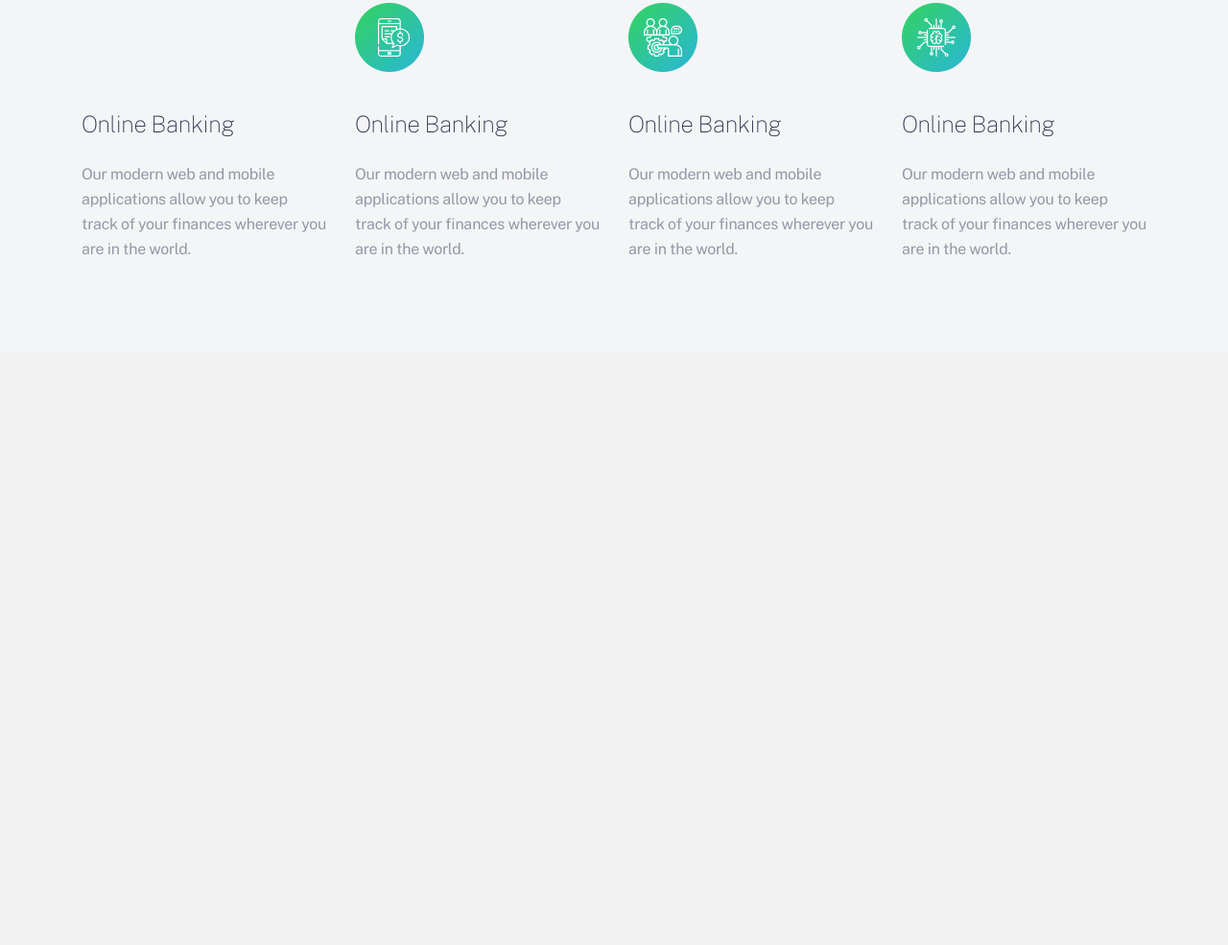
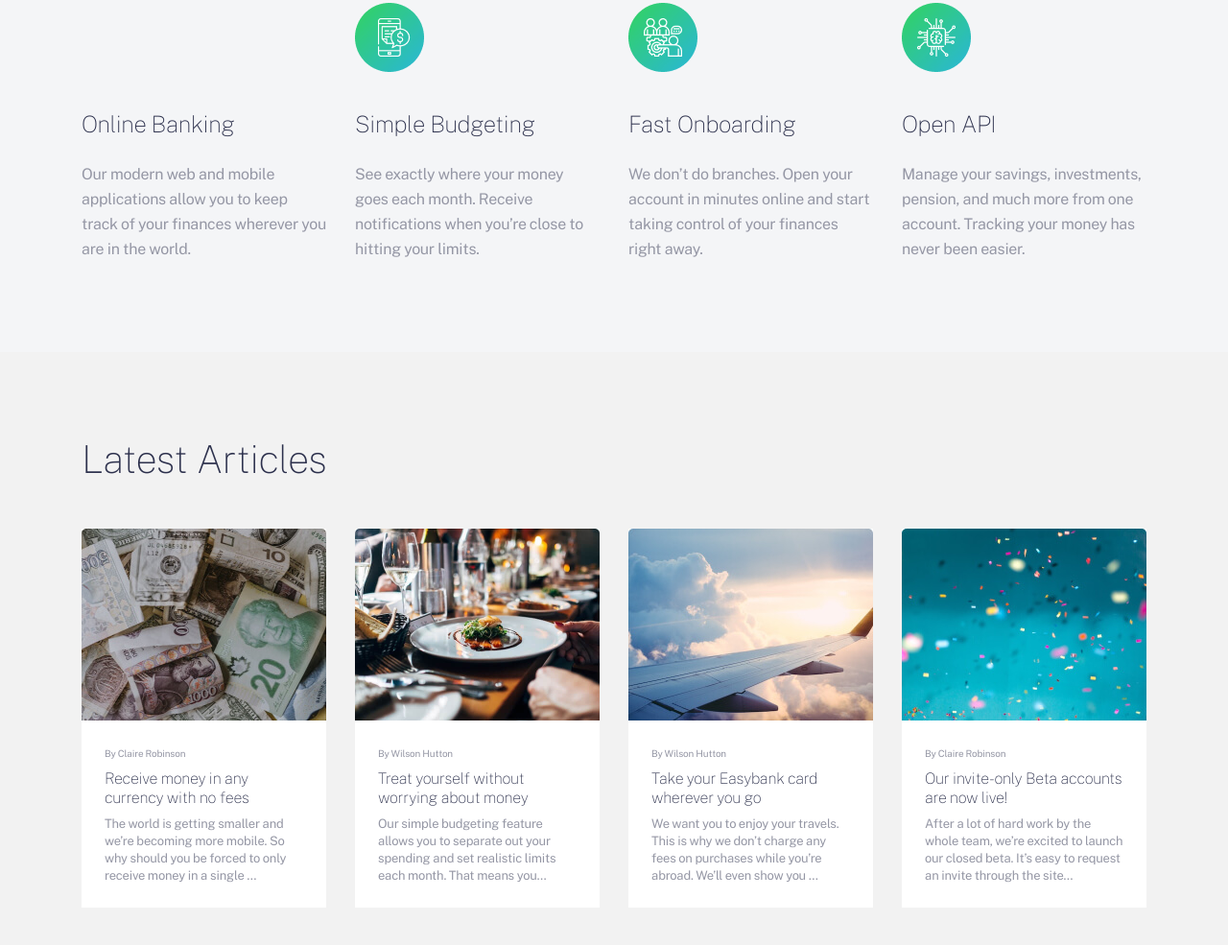
Before and after one commit to omon490/easy-bank, a plain HTML site: page index.html in a window 1280 px wide. Shown: the part 1019-2004 px from the top of the page at 96% size. Before the commit the page ends 1386 px from the top, so only its background shows below. Drawn offline with Linux system fonts and the light colour scheme.

Commit message:
add account section and fix css styles

```diff
--- a/css/main.css
+++ b/css/main.css
@@ -55,6 +55,7 @@ body {
   font-size: 16px;
   background-color: #f2f2f2;
   margin-top: 80px;
+  overflow-x: hidden;
 }
 
 img {
@@ -327,6 +328,72 @@ img {
 
 /* 6.LATEST ARTICLES */
 
+.latest-articles{
+  background-color: #F2F2F2;
+  padding: 80px 0;
+}
+
+.articles-heading{
+  margin: 0;
+  margin-bottom: 40px;
+  font-weight: 100;
+  font-size: 40px;
+  line-height: 64px;
+  letter-spacing: -0.714286px;
+  color: #2D314D;
+}
+
+.articles-list{
+  width: 1110px;
+  padding: 0;
+  margin: 0;
+  list-style-type: none;
+  display: flex;
+  flex-wrap: wrap;
+  justify-content: space-between;
+}
+
+.articles-item{
+  width: 255px;
+  background-color: #fff;
+}
+
+.articles-img{
+  display: block;
+  margin-bottom: 25px;
+}
+
+.articles-title-wrapper{
+  padding: 0 24px 24px 24px;
+}
+
+.articles-name{
+  margin: 0;
+  margin-bottom: 8px;
+  font-size: 10px;
+  line-height: 18px;
+  letter-spacing: -0.15625px;
+  color: #9597A5;
+}
+
+.articles-item-title{
+  margin: 0;
+  margin-bottom: 8px;
+  font-weight: 100;
+  font-size: 16px;
+  line-height: 20px;
+  letter-spacing: -0.285714px;
+  color: #2D314D;
+}
+
+.articles-item-text{
+  margin: 0;
+  font-size: 13px;
+  line-height: 18px;
+  letter-spacing: -0.203125px;
+  color: #9597A5;
+}
+
 
 
 
--- a/index.html
+++ b/index.html
@@ -63,16 +63,16 @@
           <p class="account-item-text">Our modern web and mobile applications allow you to keep track of your finances wherever you are in the world.</p>
         </li>
         <li class="account-item">
-          <h3 class="accoun-item-title budget">Online Banking</h3>
-          <p class="account-item-text">Our modern web and mobile applications allow you to keep track of your finances wherever you are in the world.</p>
+          <h3 class="accoun-item-title budget">Simple Budgeting</h3>
+          <p class="account-item-text">See exactly where your money goes each month. Receive notifications when you’re close to hitting your limits.</p>
         </li>
         <li class="account-item">
-          <h3 class="accoun-item-title onboard">Online Banking</h3>
-          <p class="account-item-text">Our modern web and mobile applications allow you to keep track of your finances wherever you are in the world.</p>
+          <h3 class="accoun-item-title onboard">Fast Onboarding</h3>
+          <p class="account-item-text">We don’t do branches. Open your account in minutes online and start taking control of your finances right away.</p>
         </li>
         <li class="account-item">
-          <h3 class="accoun-item-title open-api">Online Banking</h3>
-          <p class="account-item-text">Our modern web and mobile applications allow you to keep track of your finances wherever you are in the world.</p>
+          <h3 class="accoun-item-title open-api">Open API</h3>
+          <p class="account-item-text">Manage your savings, investments, pension, and much more from one account. Tracking your money has never been easier.</p>
         </li>
       </ul>
     </div>
@@ -80,7 +80,41 @@
 
   <section class="latest-articles">
     <div class="container">
-
+      <h2 class="articles-heading">Latest Articles</h2>
+      <ul class="articles-list">
+        <li class="articles-item">
+          <img class="articles-img" src="img/articles-img/dollor.jpg" srcset="img/articles-img/dollor.jpg 1x, img/articles-img/dollor@2x.jpg 2x" alt="money img" width="255" height="200">
+          <div class="articles-title-wrapper">
+            <p class="articles-name">By Claire Robinson</p>
+            <h3 class="articles-item-title">Receive money in any currency with no fees</h3>
+            <p class="articles-item-text">The world is getting smaller and we’re becoming more mobile. So why should you be forced to only receive money in a single …</p>
+          </div>
+        </li>
+        <li class="articles-item">
+          <img class="articles-img" src="img/articles-img/meal.jpg" srcset="img/articles-img/meal.jpg 1x, img/articles-img/meal@2x.jpg 2x" alt="meal img" width="255" height="200">
+          <div class="articles-title-wrapper">
+            <p class="articles-name">By Wilson Hutton</p>
+            <h3 class="articles-item-title">Treat yourself without worrying about money</h3>
+            <p class="articles-item-text">Our simple budgeting feature allows you to separate out your spending and set realistic limits each month. That means you…</p>
+          </div>
+        </li>
+        <li class="articles-item">
+          <img class="articles-img" src="img/articles-img/plane.jpg" srcset="img/articles-img/plane.jpg 1x, img/articles-img/plane@2x.jpg 2x" alt="plane img" width="255" height="200">
+          <div class="articles-title-wrapper">
+            <p class="articles-name">By Wilson Hutton</p>
+            <h3 class="articles-item-title">Take your Easybank card wherever you go</h3>
+            <p class="articles-item-text">We want you to enjoy your travels. This is why we don’t charge any fees on purchases while you’re abroad. We’ll even show you …</p>
+          </div>
+        </li>
+        <li class="articles-item">
+          <img class="articles-img" src="img/articles-img/water.jpg" srcset="img/articles-img/water.jpg 1x, img/articles-img/water@2x.jpg 2x" alt="water img" width="255" height="200">
+          <div class="articles-title-wrapper">
+            <p class="articles-name">By Claire Robinson</p>
+            <h3 class="articles-item-title">Our invite-only Beta accounts are now live!</h3>
+            <p class="articles-item-text">After a lot of hard work by the whole team, we’re excited to launch our closed beta. It’s easy to request an invite through the site...</p>
+          </div>
+        </li>
+      </ul>
     </div>
   </section>
 </body>
```
